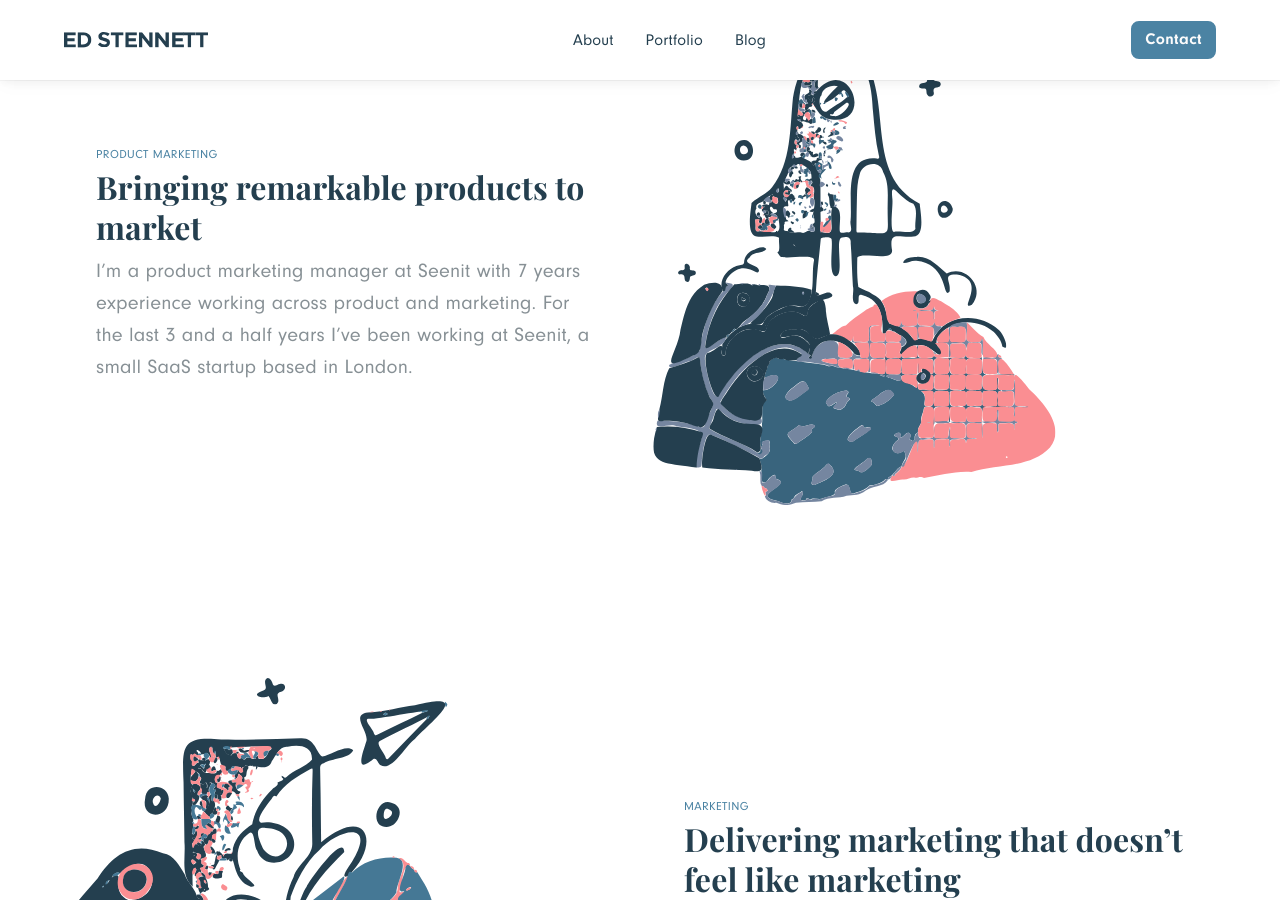
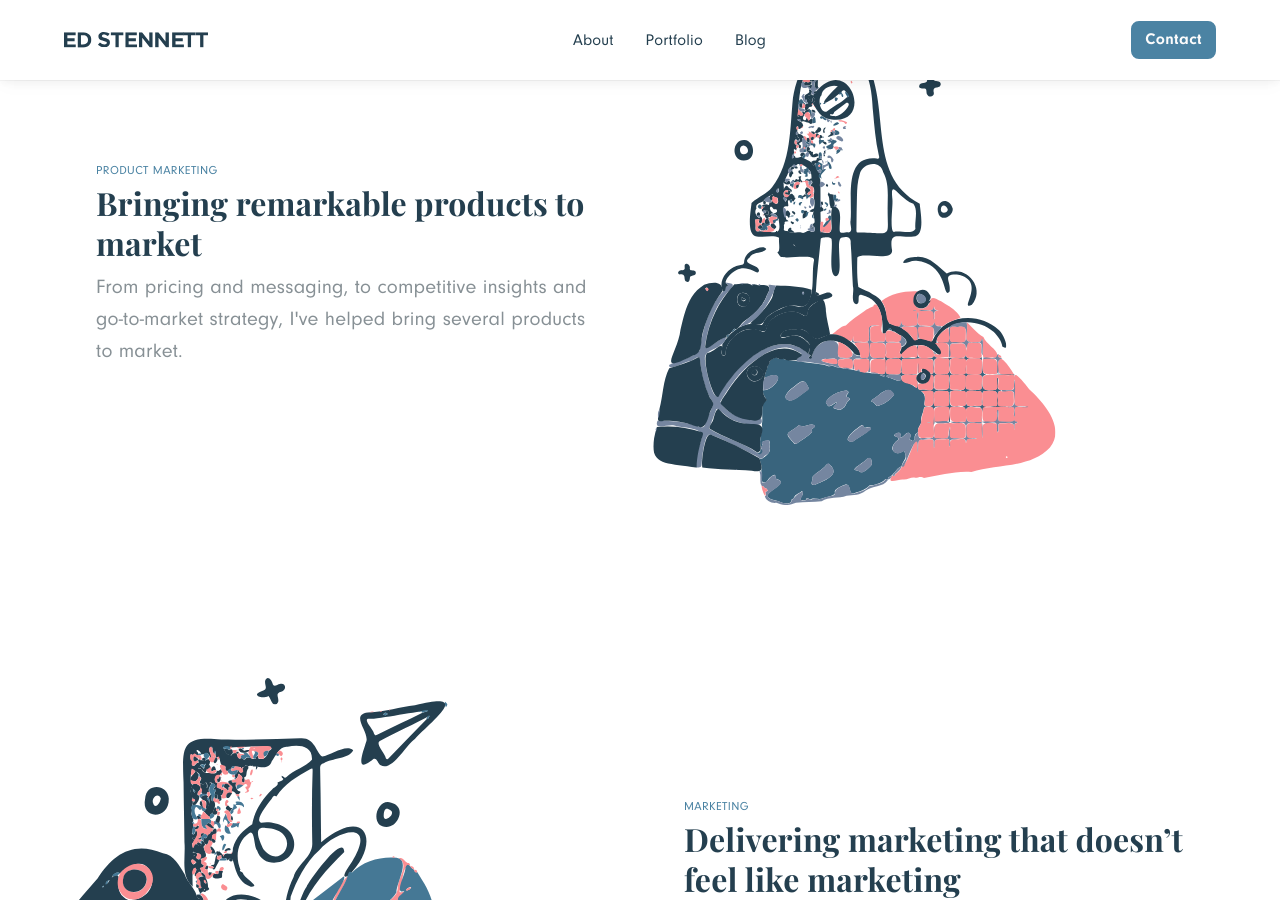
Before and after one commit to edstennettackee/edstennett, a Jekyll site: the page built from index.html, in a window 1280 px wide and 900 px high, scrolled down 1721 px. Built offline with Jekyll 4.4.1, drawn with Linux system fonts in a browser that asks for light colours.

Commit message:
Updated 2 files via CloudCannon

```diff
--- a/_includes/showreel.html
+++ b/_includes/showreel.html
@@ -8,7 +8,7 @@
             </div>
             <div class="col-xs-12 col-md-offset-1 col-md-10">
                 <a class="play-video" href="https://www.youtube.com/embed/NVWAGdHa250">
-                    <img data-src="/assets/images/video-thumbnail.png" class="lazyload" alt="What is Stellar?"/>
+                    <img data-src="/assets/images/video-thumbnail.png" class="lazyload" alt="What is Stellar?" />
                 </a>
             </div>
         </div>
--- a/index.html
+++ b/index.html
@@ -1,53 +1,60 @@
 ---
 title: Home
-description: I’m a product marketing manager at Seenit with 7 years experience working across brand, product and marketing. For the last 3 and a half years I’ve been working at Seenit, a small SaaS startup based in London.
+description: >-
+  I’m a product marketing manager at Seenit with 7 years experience working
+  across brand, product and marketing. For the last 3 and a half years I’ve been
+  working at Seenit, a small SaaS startup based in London.
 image: /assets/images/open_graph/og_main.png
 first_panels:
   - panel_text_section:
       - overline: Product marketing
       - header: Bringing remarkable products to market
       - panel_text_html: >-
-          <p>I’m a product marketing manager at Seenit with 7 years experience working across product and marketing. For the last 3 and a half years I’ve been working at Seenit, a small SaaS startup based in London.</p>
+          <p>From pricing and messaging, to competitive insights and
+          go-to-market strategy, I've helped bring several products to
+          market.</p>
     panel_content_section:
       - image: /assets/images/graphics/launch-graphic.svg
-        alt: >-
-          Graphic of a rocket launching
+        alt: Graphic of a rocket launching
         image_subtext:
   - panel_text_section:
       - overline: Marketing
       - header: Delivering marketing that doesn’t feel like marketing
-      - panel_text_html: |-
-          <p>I’m a product marketing manager at Seenit with 7 years experience working across product and marketing. For the last 3 and a half years I’ve been working at Seenit, a small SaaS startup based in London.</p>
+      - panel_text_html: >-
+          <p>I’m a product marketing manager at Seenit with 7 years experience
+          working across product and marketing. For the last 3 and a half years
+          I’ve been working at Seenit, a small SaaS startup based in London.</p>
     panel_content_section:
       - image: /assets/images/graphics/marketing-graphic.svg
-        alt: >-
-          Graphic of a emails being sent
+        alt: Graphic of a emails being sent
         image_subtext:
   - panel_text_section:
       - overline: Brand
       - header: Building brands worth talking about
       - panel_text_html: >-
-          <p>I’m a product marketing manager at Seenit with 7 years experience working across product and marketing. For the last 3 and a half years I’ve been working at Seenit, a small SaaS startup based in London.</p>
+          <p>I’m a product marketing manager at Seenit with 7 years experience
+          working across product and marketing. For the last 3 and a half years
+          I’ve been working at Seenit, a small SaaS startup based in London.</p>
       - label: See portfolio
         link: /portfolio/
         new_tab: false
     panel_content_section:
       - image: /assets/images/graphics/build-graphic.svg
-        alt: >-
-          Graphic of a ladder
+        alt: Graphic of a ladder
         image_subtext:
   - panel_text_section:
       - overline: Design
       - header: Pushing pixels to pack punches
       - panel_text_html: >-
-          <p>I’m a product marketing manager at Seenit with 7 years experience working across product and marketing. For the last 3 and a half years I’ve been working at Seenit, a small SaaS startup based in London.</p>
+          <p>I’m a product marketing manager at Seenit with 7 years experience
+          working across product and marketing. For the last 3 and a half years
+          I’ve been working at Seenit, a small SaaS startup based in London.</p>
       - label: See how it works
         link: /how-it-works/
         new_tab: false
     panel_content_section:
       - image: /assets/images/graphics/design-graphic.svg
-        alt: >-
-          Graphic of an easel
+        alt: Graphic of an easel
         image_subtext:
 showreel:
   image: /assets/images/video-thumbnail.png
```
